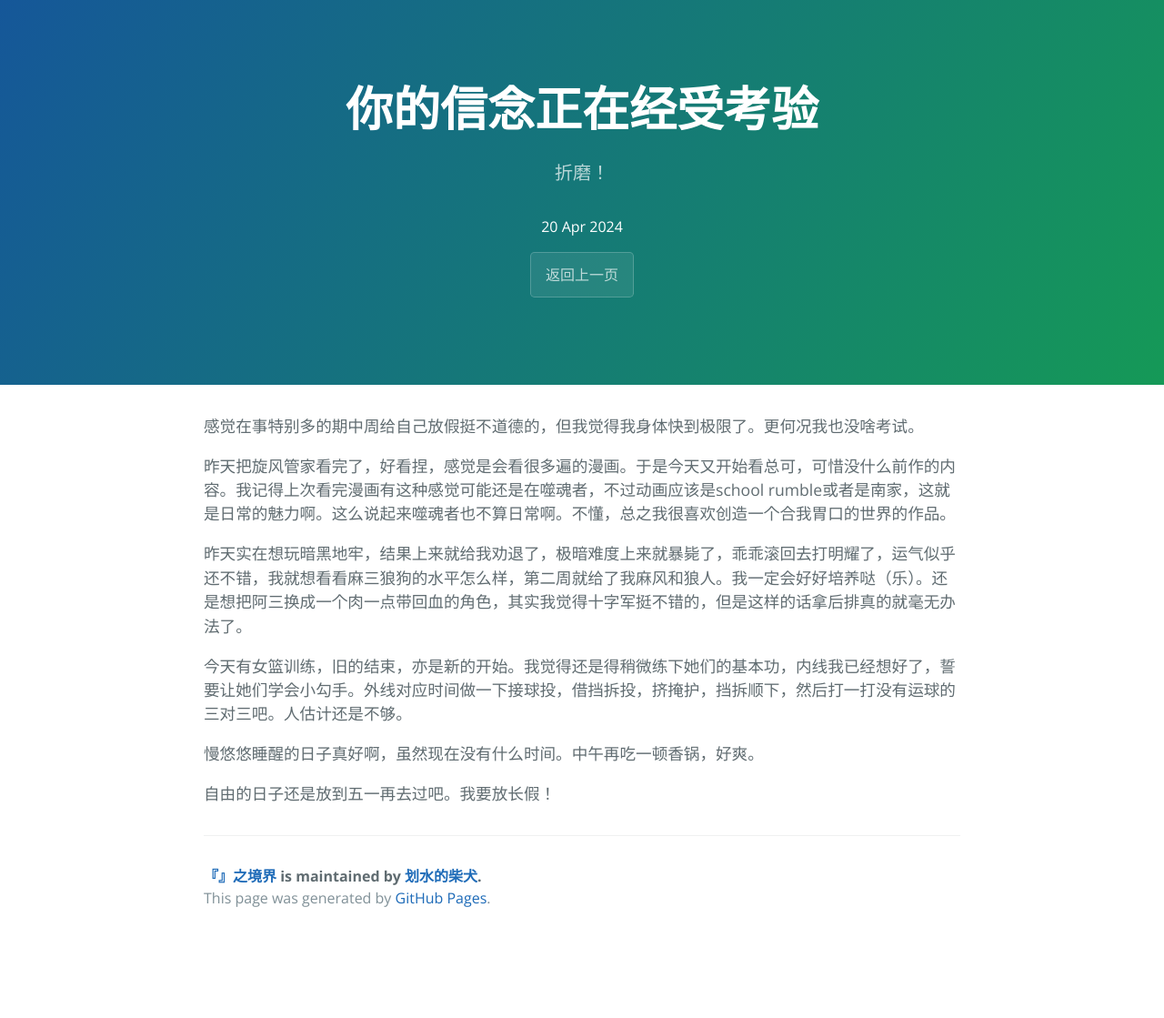
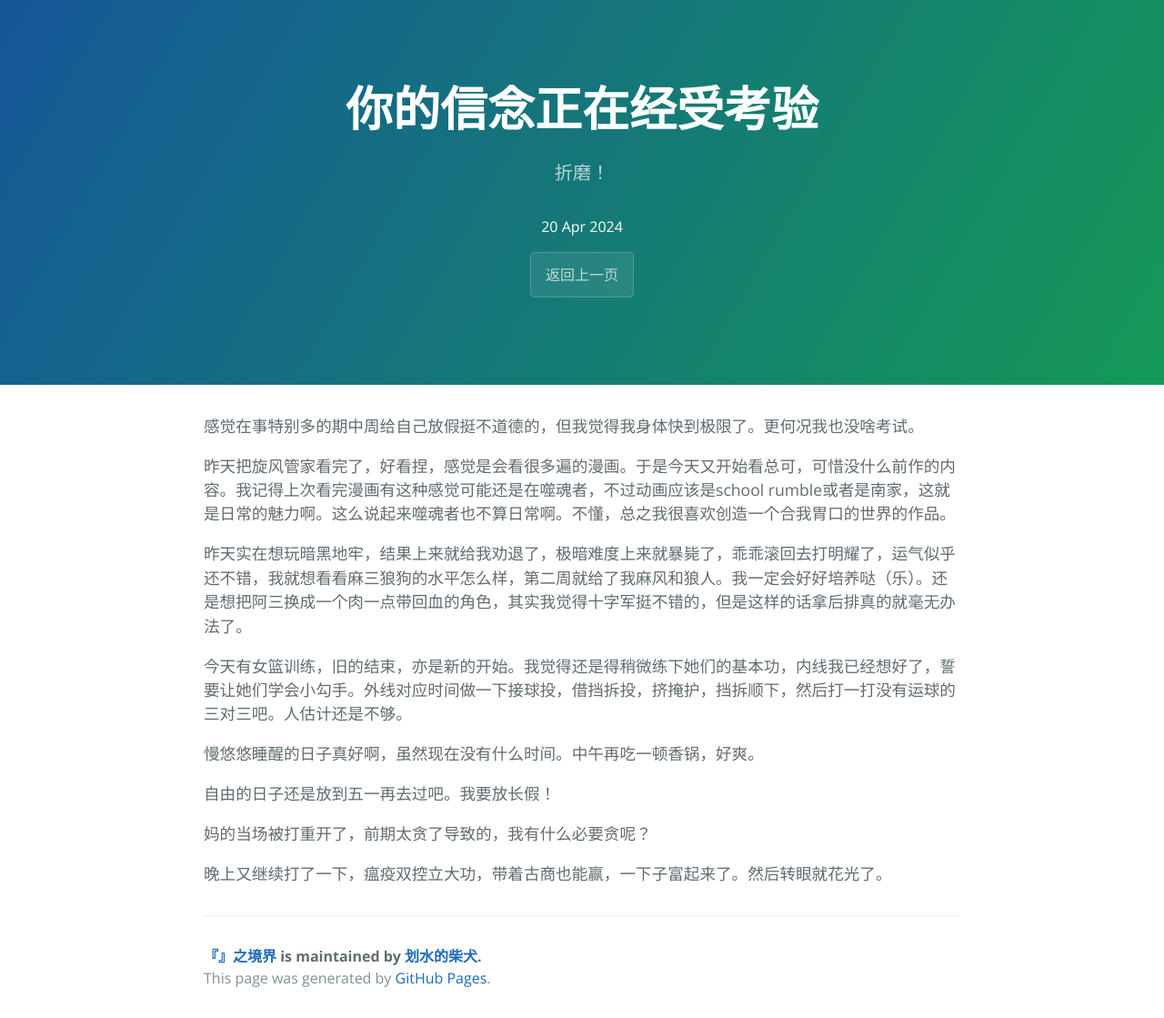
Before and after one commit to xiebaiting/xiebaiting.github.io, a Jekyll site: the page built from _posts/2024-04-20-你的信念正在经受考验.md, in a window 1280 px wide. Shown: the whole page at 91% size. Built offline with Jekyll 4.4.1, drawn with Linux system fonts in a browser that asks for light colours; before the commit the page ends 1031 px from its top, so only the background shows below that.

Commit message:
20240421

```diff
--- a/_posts/2024-04-20-你的信念正在经受考验.md
+++ b/_posts/2024-04-20-你的信念正在经受考验.md
@@ -16,3 +16,7 @@ categories: 时间会证明一切
 慢悠悠睡醒的日子真好啊，虽然现在没有什么时间。中午再吃一顿香锅，好爽。
 
 自由的日子还是放到五一再去过吧。我要放长假！
+
+妈的当场被打重开了，前期太贪了导致的，我有什么必要贪呢？
+
+晚上又继续打了一下，瘟疫双控立大功，带着古商也能赢，一下子富起来了。然后转眼就花光了。
```
Also changed, not shown: _posts/2024-04-21-20240421.md (renamed from _posts/2024-04-20-20240420.md, +1 -1 lines).
